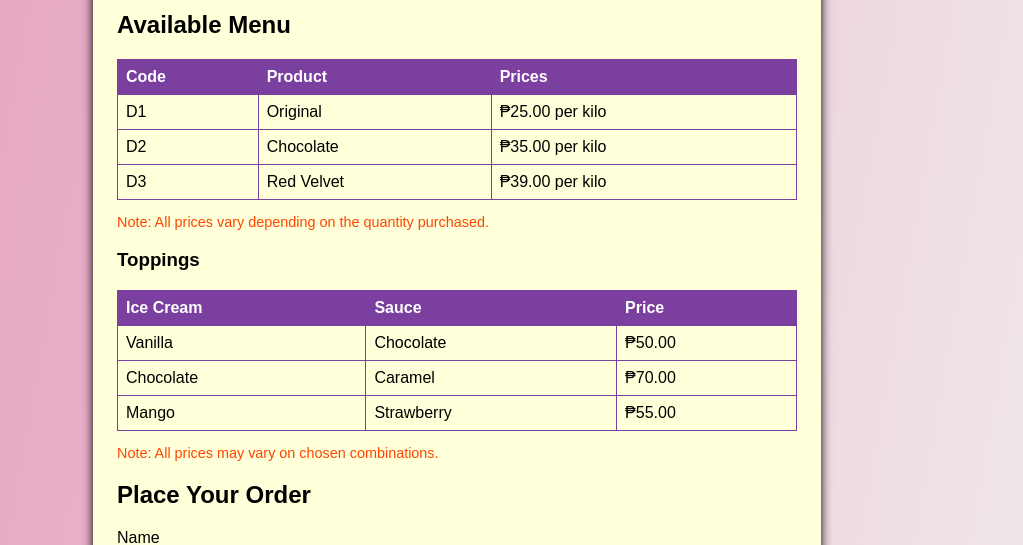
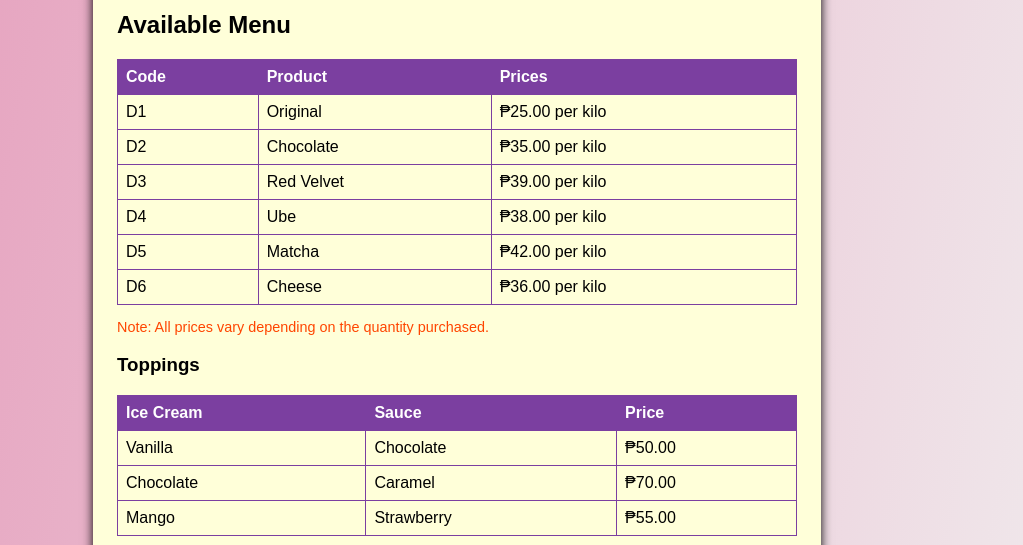
Before and after one commit to carlospolicarpio9158-lgtm/PHP-PROJECTS, a PHP site: page / in a window 1280 px wide. Shown: the part 162-707 px from the top of the page, without its empty margins (183-1206 px from the left). Run offline with PHP 8.4, Linux system fonts and the light colour scheme.

Commit message:
add new flavors

```diff
--- a/Dough-Re-Mi/products.php
+++ b/Dough-Re-Mi/products.php
@@ -4,6 +4,9 @@ $products = [
     'D1' => ['name' => 'Original', 'price' => 25],
     'D2' => ['name' => 'Chocolate', 'price' => 35],
     'D3' => ['name' => 'Red Velvet', 'price' => 39],
+    'D4' => ['name' => 'Ube', 'price' => 38],
+    'D5' => ['name' => 'Matcha', 'price' => 42],
+    'D6' => ['name' => 'Cheese', 'price' => 36],
 ];
 
 $toppings = [
```
